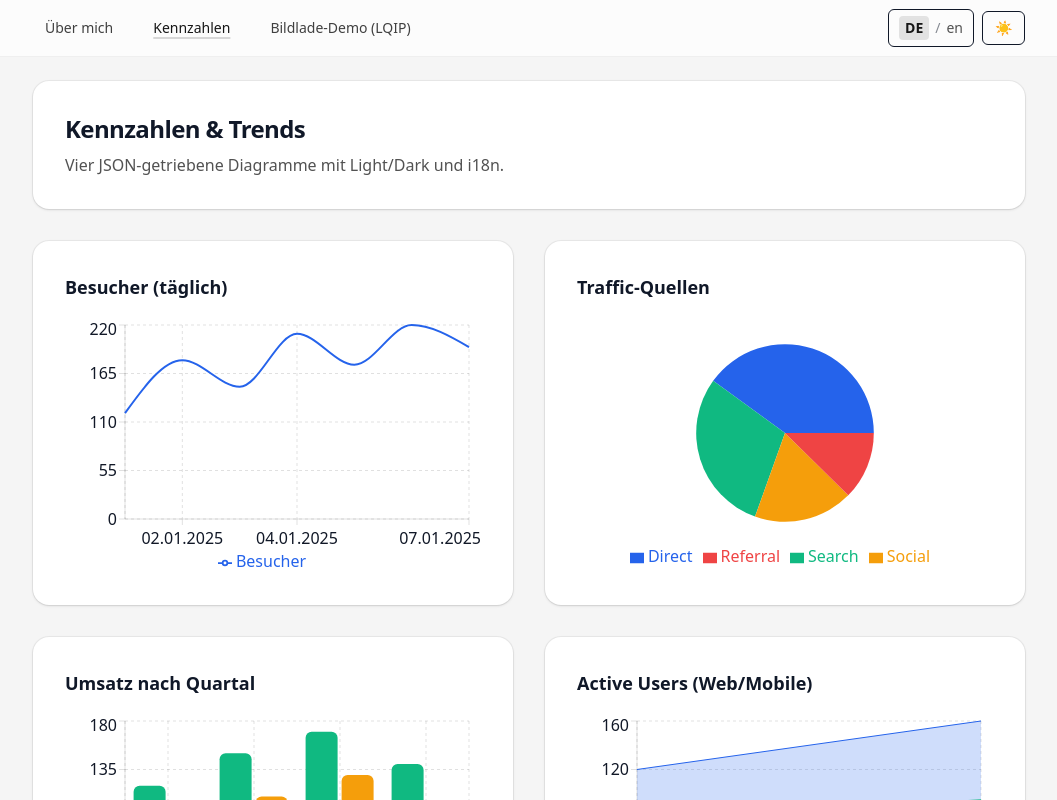
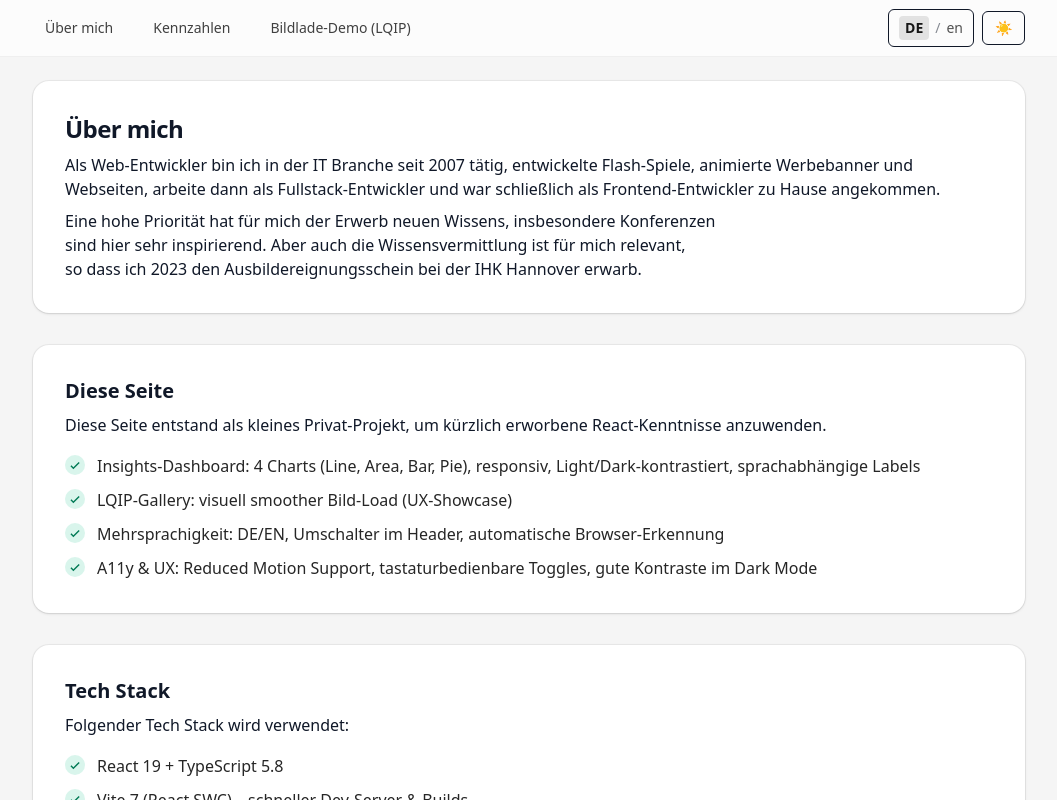
Before and after one commit to Fnorb/react-portfolio-showcase, a React (Vite) app: page / in a window 1280 px wide. Shown: the top 800 px of the page, without its empty margins (111-1168 px from the left). Built offline with nearby package versions, Linux system fonts and the light colour scheme.

Commit message:
fix: correct the routes

```diff
--- a/src/components/Navi.tsx
+++ b/src/components/Navi.tsx
@@ -27,7 +27,7 @@ export default function Nav() {
           <NavLink to="/about" className={linkCls}>
             {t("nav.about")}
           </NavLink>
-          <NavLink to="/" end className={linkCls}>
+          <NavLink to="/insights" end className={linkCls}>
             {t("nav.insights")}
           </NavLink>
           <NavLink to="/lqip" className={linkCls}>
--- a/src/main.tsx
+++ b/src/main.tsx
@@ -16,9 +16,10 @@ const router = createBrowserRouter(
       path: "/",
       element: <App />,
       children: [
-        { index: true, element: <Insights /> },
+        { index: true, element: <About /> },
+        { path: "about", element: <About /> },
         { path: "lqip", element: <LQIP /> },
-        { path: "about", element: <About /> },
+        { path: "insights", element: <Insights /> },
         { path: "*", element: <NotFound /> },
       ],
     },
```
